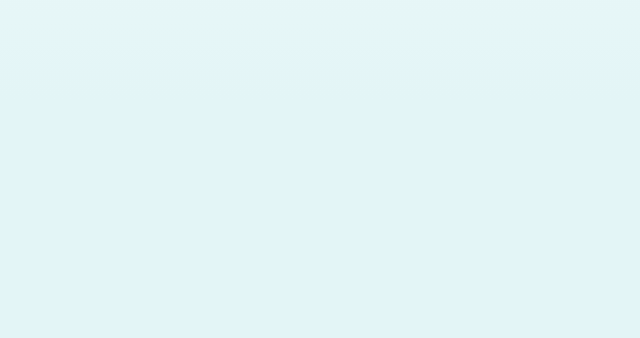
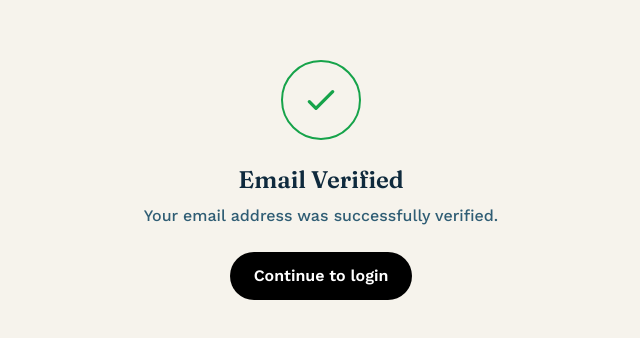
Before and after one commit to Munishkarthikeyan/SK_Sea_Foods, a React (Vite) app: page /#/email-confirmed in a window 1280 px wide. Before the commit this address had no page. Shown: the part 220-558 px from the top of the page, without its empty margins (319-959 px from the left). Built offline with nearby package versions, Linux system fonts and the light colour scheme.

Commit message:
Worked for email conformation

```diff
--- a/src/App.tsx
+++ b/src/App.tsx
@@ -6,6 +6,7 @@ import Cart from './pages/Cart'
 import Checkout from './pages/Checkout'
 import OrderConfirmed from './pages/OrderConfirmed'
 import CustomerAuth from './pages/CustomerAuth'
+import EmailConfirmed from './pages/EmailConfirmed'
 import MyOrders from './pages/MyOrders'
 import Login from './pages/Login'
 import Admin from './pages/Admin'
@@ -18,6 +19,7 @@ export default function App() {
       {/* Landing / entry point: splash + choose Shop or Customer */}
       <Route path="/" element={<Landing />} />
       <Route path="/customer-auth" element={<CustomerAuth />} />
+      <Route path="/email-confirmed" element={<EmailConfirmed />} />
       <Route path="/shop-login" element={<Login />} />
 
       {/* Customer-only area */}
--- a/src/pages/CustomerAuth.tsx
+++ b/src/pages/CustomerAuth.tsx
@@ -57,7 +57,7 @@ export default function CustomerAuth() {
   }
 
   return (
-    <main className="min-h-screen flex flex-col items-center justify-center px-5">
+    <main className="min-h-screen flex flex-col items-center justify-center px-5 bg-paper">
       <div className="w-full max-w-sm">
         <Link to="/" className="text-sm text-tide-400 hover:text-tide-900 mb-6 inline-block">
           ← Back
--- /dev/null
+++ b/src/pages/EmailConfirmed.tsx
@@ -0,0 +1,31 @@
+import { Link } from 'react-router-dom'
+
+export default function EmailConfirmed() {
+  return (
+    <main className="min-h-screen flex flex-col items-center justify-center gap-6 px-5 bg-paper text-center">
+      <div className="h-20 w-20 rounded-full border-2 border-green-600 flex items-center justify-center">
+        <svg
+          className="h-10 w-10 text-green-600"
+          fill="none"
+          viewBox="0 0 24 24"
+          stroke="currentColor"
+          strokeWidth={2}
+        >
+          <path strokeLinecap="round" strokeLinejoin="round" d="M5 13l4 4L19 7" />
+        </svg>
+      </div>
+      <div>
+        <h1 className="font-display text-2xl font-semibold text-tide-900 mb-2">
+          Email Verified
+        </h1>
+        <p className="text-tide-600">Your email address was successfully verified.</p>
+      </div>
+      <Link
+        to="/customer-auth"
+        className="bg-black text-white px-6 py-3 rounded-full font-semibold hover:bg-neutral-800 hover:scale-105 transition-all duration-150"
+      >
+        Continue to login
+      </Link>
+    </main>
+  )
+}
```
